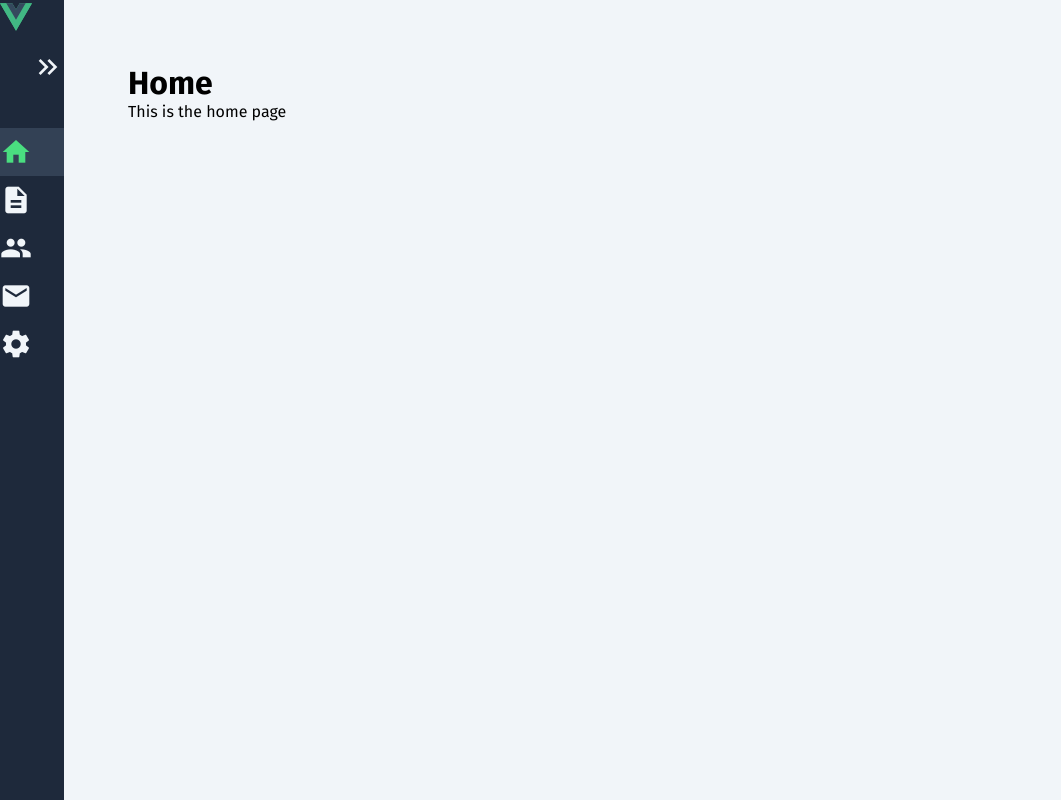
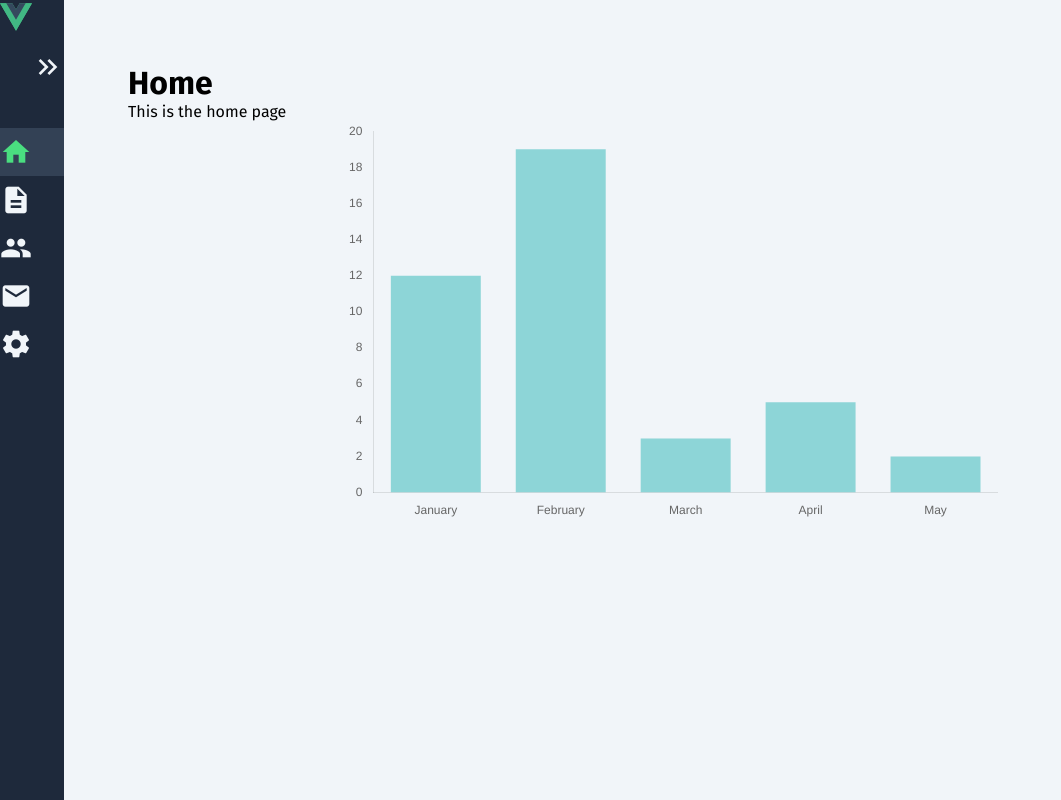
Before and after one commit to MoyosoreCoder/vue_responsive_dashboard, a Vue app in the folder dashboard/: page / in a window 1280 px wide. Shown: the whole page, without its empty margins (0-1061 px from the left). Built offline with nearby package versions, Linux system fonts and the light colour scheme.

Commit message:
fixed the home on views folder

```diff
--- a/dashboard/src/views/Home.vue
+++ b/dashboard/src/views/Home.vue
@@ -2,14 +2,20 @@
   <main class="home-page">
     <h1>Home</h1>
     <p>This is the home page</p>
+    <!-- Add the MyChart component here -->
+    <MyChart />
   </main>
 </template>
 
 <script lang="ts">
 import { defineComponent } from "vue";
+import MyChart from "@/components/MyChart.vue"; // Import the MyChart component
 
 export default defineComponent({
   name: "HomePage",
+  components: {
+    MyChart, // Register the MyChart component
+  },
 });
 </script>
 
```
